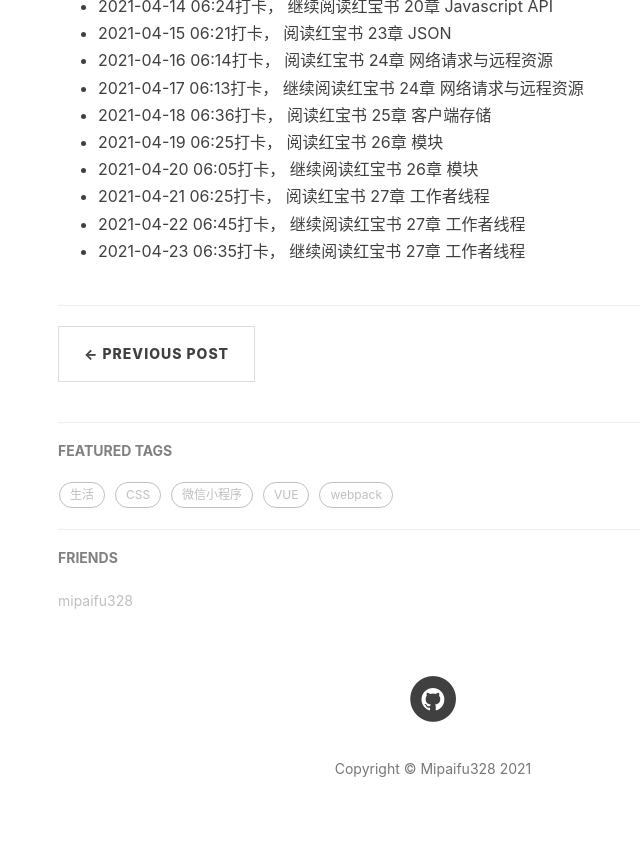
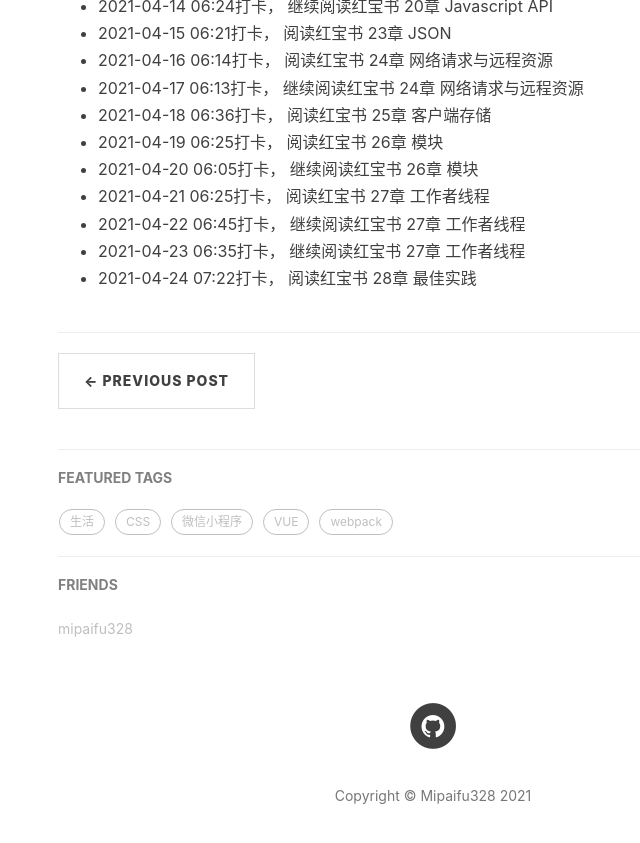
Before and after one commit to mipaifu328/mipaifu328.github.io, a Jekyll site: the page built from _posts/2021-04-09-morning-read.md, in a window 1280 px wide and 900 px high, scrolled down 765 px. Shown: the top 843 px of the window, without its empty margins (207-847 px from the left). Built offline with Jekyll 4.4.1, drawn with Linux system fonts in a browser that asks for light colours; nearby versions of some CDN libraries; comment, search, counter and statistics services are not loaded.

Commit message:
2021-04-24 晨读

```diff
--- a/_posts/2021-04-09-morning-read.md
+++ b/_posts/2021-04-09-morning-read.md
@@ -25,3 +25,4 @@ tag:
 - 2021-04-21 06:25打卡， 阅读红宝书 27章 工作者线程
 - 2021-04-22 06:45打卡， 继续阅读红宝书 27章 工作者线程
 - 2021-04-23 06:35打卡， 继续阅读红宝书 27章 工作者线程
+- 2021-04-24 07:22打卡， 阅读红宝书 28章 最佳实践
```
